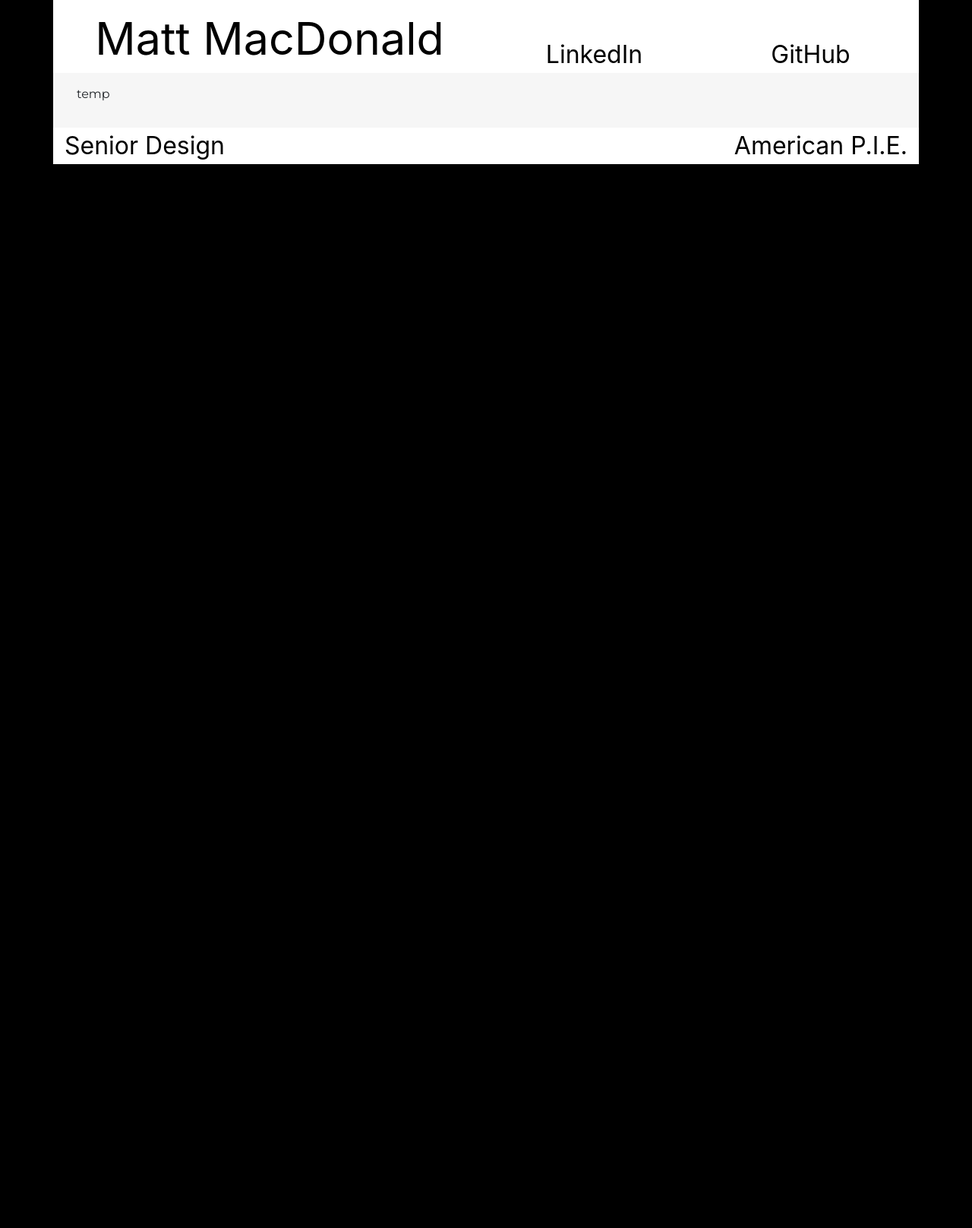
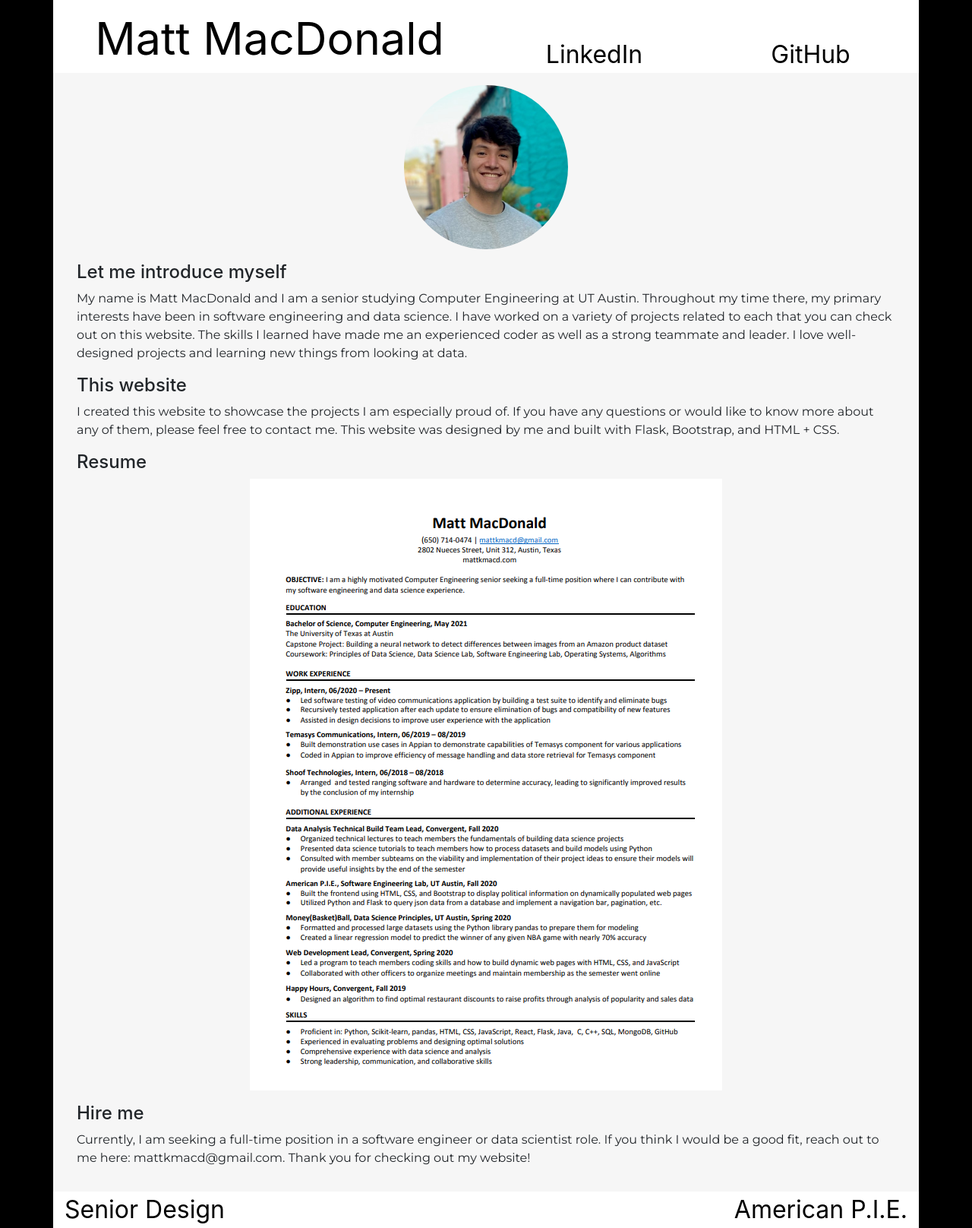
Before and after one commit to mattkmacd/website, a Flask app: page /about in a window 1280 px wide. Shown: the whole page at 76% size. Before the commit the page ends 216 px from the top, so only its background shows below. Run offline with Flask 2, Linux system fonts and the light colour scheme; some libraries are stand-ins or nearby versions.

Commit message:
Finalized First Draft
Finalized the first version of my website!

```diff
--- a/static/styles/base.css
+++ b/static/styles/base.css
@@ -42,6 +42,16 @@ p {
   margin-left: auto;
   margin-right: auto;
   margin-bottom: 1em;
+}
+
+.writeup-img-small {
+  display: block;
+  margin-left: auto;
+  margin-right: auto;
+  width: 20%;
+  height: auto;
+  margin-bottom: 1em;
+  border-radius: 50%;
 }
 
 .project-col {
--- a/templates/about.html
+++ b/templates/about.html
@@ -38,7 +38,29 @@
     <div class="container">
         <div class="row writeup-body">
             <div class="col">
-                <p>temp</p>
+                <img class="writeup-img-small" src="{{url_for('static', filename='matt2.jpg')}}">
+                <h4>Let me introduce myself</h4>
+                <p>
+                    My name is Matt MacDonald and I am a senior studying Computer Engineering at UT Austin. Throughout
+                    my time there, my primary interests have been in software engineering and data science. I have
+                    worked on a variety of projects related to each that you can check out on this website. The skills I
+                    learned have made me an experienced coder as well as a strong teammate and leader. I love
+                    well-designed projects and learning new things from looking at data.
+                </p>
+                <h4>This website</h4>
+                <p>
+                    I created this website to showcase the projects I am especially proud of. If you have any questions
+                    or would like to know more about any of them, please feel free to contact me. This website was
+                    designed by me and built with Flask, Bootstrap, and HTML + CSS.
+                </p>
+                <h4>Resume</h4>
+                <img class="writeup-img-unscaled" src="{{url_for('static', filename='resume.png')}}">
+                <h4>Hire me</h4>
+                <p>
+                    Currently, I am seeking a full-time position in a software engineer or data scientist role. If you
+                    think I would be a good fit, reach out to me here: mattkmacd@gmail.com. Thank you for checking out
+                    my website!
+                </p>
             </div>
         </div>
     </div>
```
Also changed, not shown: static/matt2.jpg (added), static/resume.PNG (added), 1 other file.
